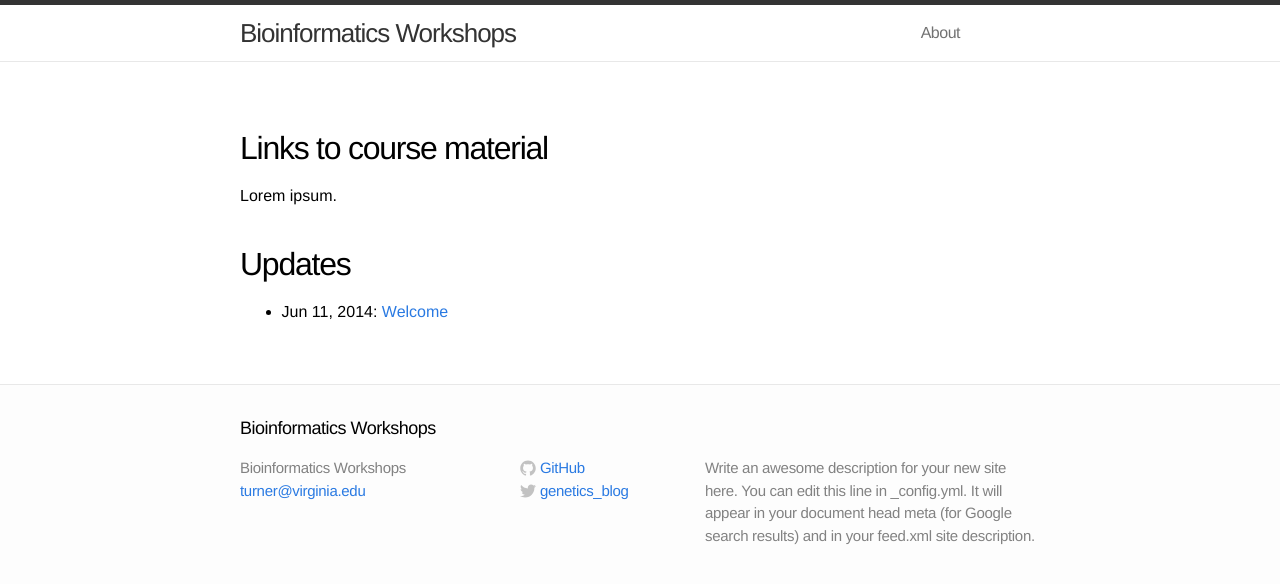
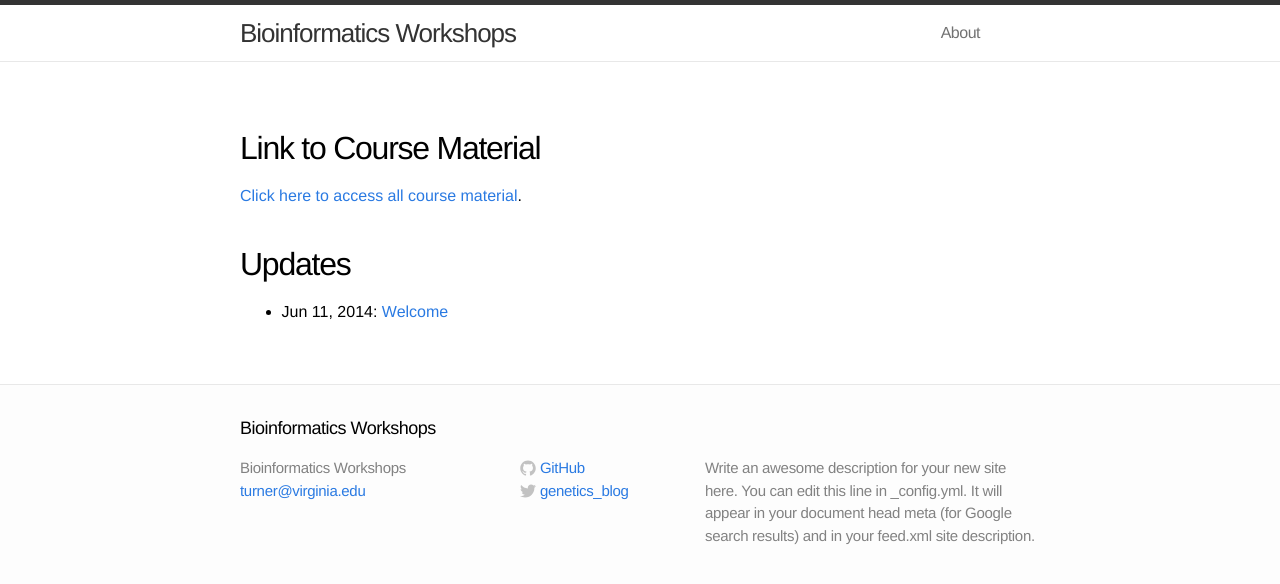
Before and after one commit to bioconnector/workshops2015, a Jekyll site: the page built from index.md, in a window 1280 px wide. Shown: the top 584 px of the page. Built offline with Jekyll 4.4.1, drawn with Linux system fonts in a browser that asks for light colours; Markdown is read by kramdown in place of the engine named in the settings.

Commit message:
changes to index

```diff
--- a/index.md
+++ b/index.md
@@ -2,9 +2,9 @@
 layout: page
 ---
 
-## Links to course material
+## Link to Course Material
 
-Lorem ipsum.
+[Click here to access all course material](lessons).
 
 ## Updates
 
@@ -13,6 +13,15 @@
 {% endfor %}
 
 <!--
+
+Old index.html:
+
+---
+layout: default
+---
+
+<div class="home">
+
   <h1>Posts</h1>
 
   <ul class="posts">
@@ -24,4 +33,6 @@
     {% endfor %}
   </ul>
 
-  <p class="rss-subscribe">subscribe <a href="{{ "/feed.xml" | prepend: site.baseurl }}">via RSS</a></p> -->
+  <p class="rss-subscribe">subscribe <a href="{{ "/feed.xml" | prepend: site.baseurl }}">via RSS</a></p>
+
+</div> -->
```
Also changed, not shown: index.html (deleted, +0 -20 lines).
